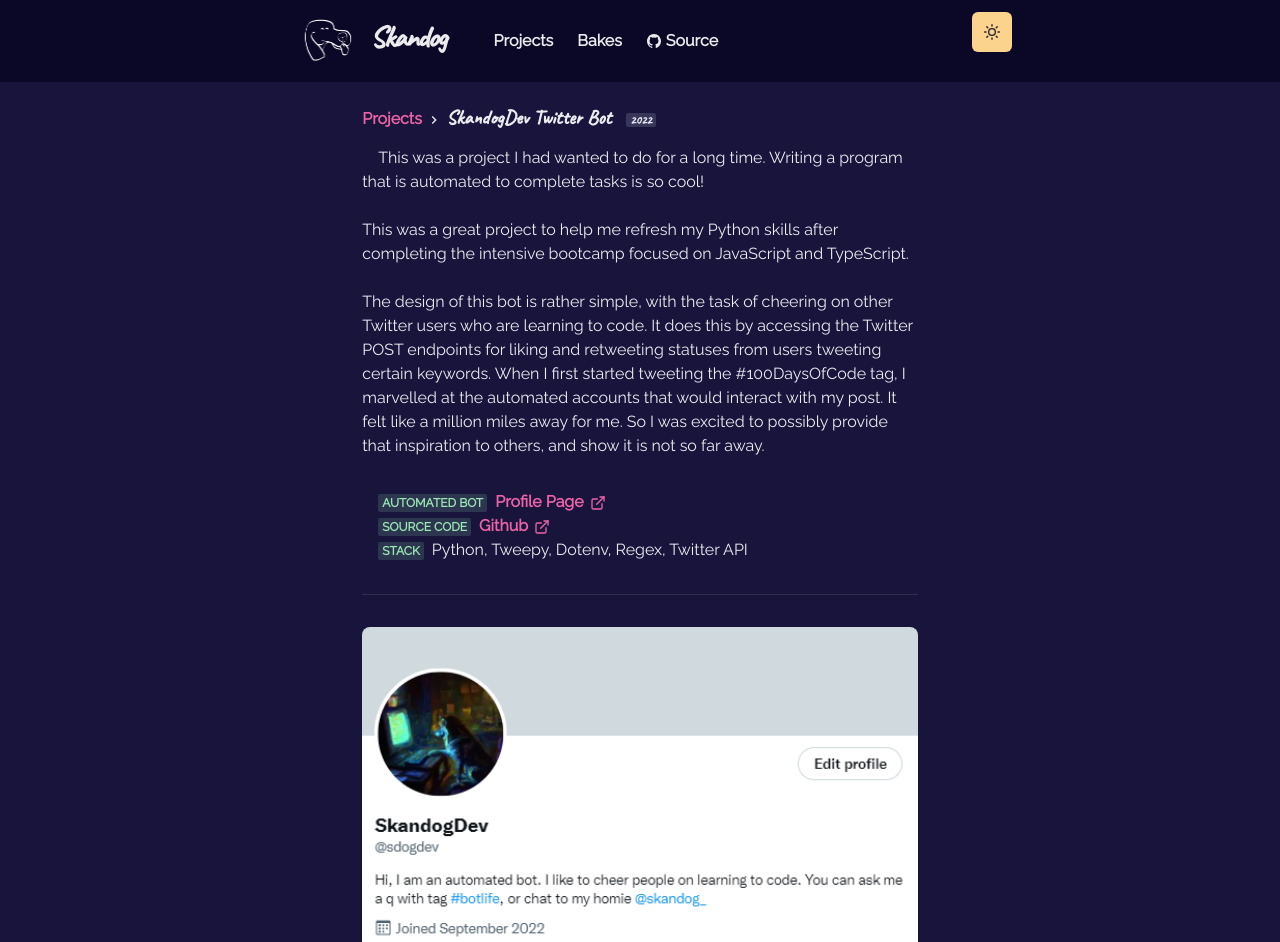
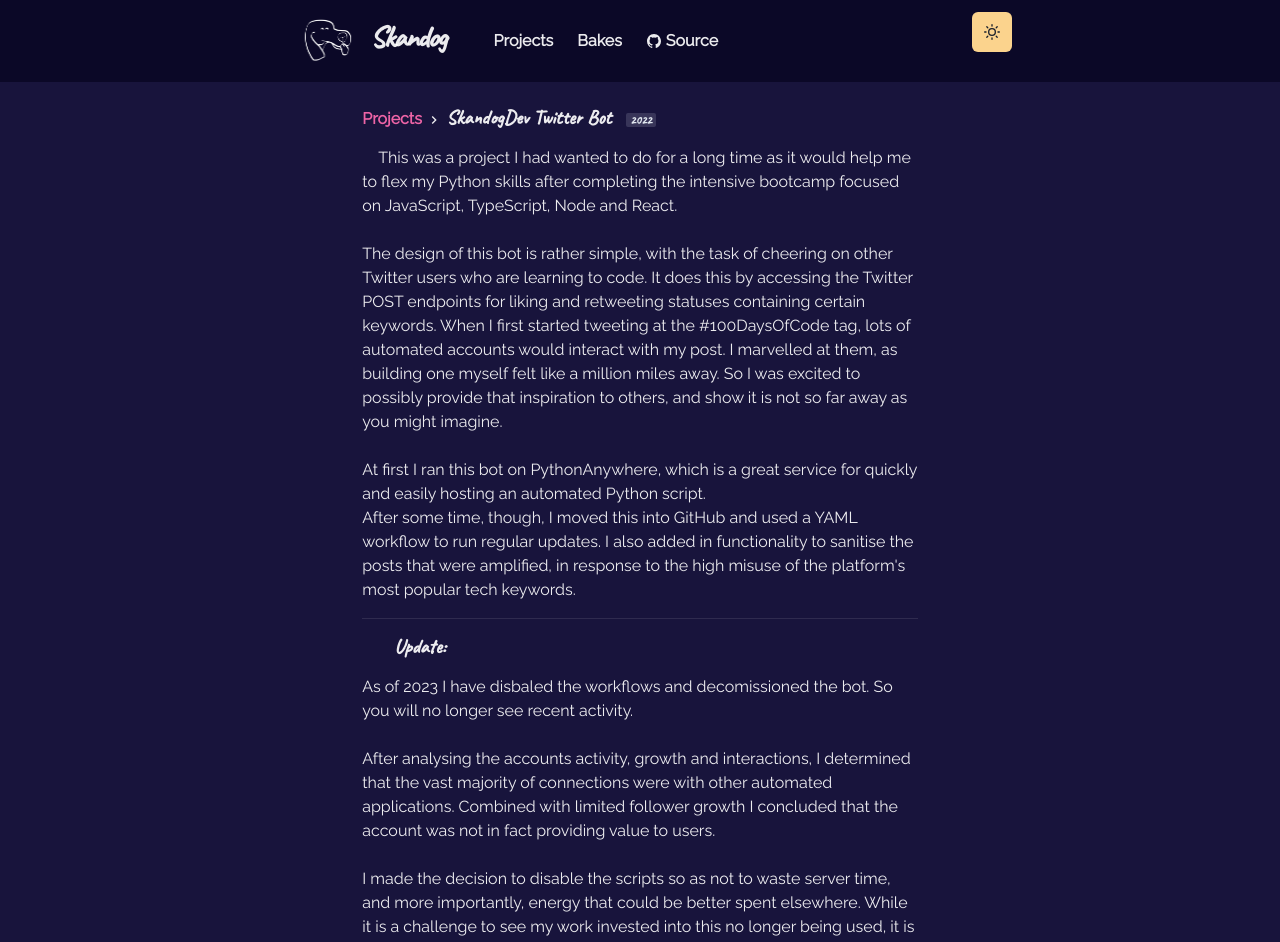
Before and after one commit to skandog/p, a Next.js app: page /projects/twitterbot in a window 1280 px wide. Shown: the top 942 px of the page. Built offline with nearby package versions, Linux system fonts and the light colour scheme.

Commit message:
big change to the skandog twitter bot page - updating about its decomission

```diff
--- a/pages/projects/twitterbot.js
+++ b/pages/projects/twitterbot.js
@@ -5,7 +5,8 @@ import {
   List,
   ListItem,
   useColorModeValue,
-  Divider
+  Divider,
+  Heading
 } from '@chakra-ui/react'
 import Layout from '../../components/layouts/article'
 import { ExternalLinkIcon } from '@chakra-ui/icons'
@@ -22,28 +23,53 @@ const Project = () => {
           SkandogDev Twitter Bot
           <Badge ml={'15px'}>2022</Badge>
         </Title>
+
         <P>
-          This was a project I had wanted to do for a long time. Writing a
-          program that is automated to complete tasks is so cool!
-          <br />
-          <br />
-          This was a great project to help me refresh my Python skills after
-          completing the intensive bootcamp focused on JavaScript and
-          TypeScript.
+          This was a project I had wanted to do for a long time as it would help
+          me to flex my Python skills after completing the intensive bootcamp
+          focused on JavaScript, TypeScript, Node and React.
           <br />
           <br />
           The design of this bot is rather simple, with the task of cheering on
           other Twitter users who are learning to code. It does this by
           accessing the Twitter POST endpoints for liking and retweeting
-          statuses from users tweeting certain keywords. When I first started
-          tweeting the #100DaysOfCode tag, I marvelled at the automated accounts
-          that would interact with my post. It felt like a million miles away
-          for me. So I was excited to possibly provide that inspiration to
-          others, and show it is not so far away.
+          statuses containing certain keywords. When I first started tweeting at
+          the #100DaysOfCode tag, lots of automated accounts would interact with
+          my post. I marvelled at them, as building one myself felt like a
+          million miles away. So I was excited to possibly provide that
+          inspiration to others, and show it is not so far away as you might
+          imagine.
           <br />
           <br />
-
-
+          At first I ran this bot on PythonAnywhere, which is a great service
+          for quickly and easily hosting an automated Python script.
+          <br />
+          After some time, though, I moved this into GitHub and used a YAML
+          workflow to run regular updates. I also added in functionality to
+          sanitise the posts that were amplified, in response to the high misuse
+          of the platform&apos;s most popular tech keywords.
+        </P>
+        <Divider my={4} />
+        <P>
+          <Heading display="inline-block" as="h4" fontSize={20} mb={4} ml={0}>
+            Update:
+          </Heading>
+          <br />
+          As of 2023 I have disbaled the workflows and decomissioned the bot. So
+          you will no longer see recent activity.
+          <br />
+          <br />
+          After analysing the accounts activity, growth and interactions, I
+          determined that the vast majority of connections were with other
+          automated applications. Combined with limited follower growth I
+          concluded that the account was not in fact providing value to users.
+          <br />
+          <br />I made the decision to disable the scripts so as not to waste
+          server time, and more importantly, energy that could be better spent
+          elsewhere. While it is a challenge to see my work invested into this
+          no longer being used, it is important to always keep the user and
+          value front and centre, and respond to changing conditions and
+          requirements.
         </P>
         <List ml={4} my={2}>
           <ListItem>
```
